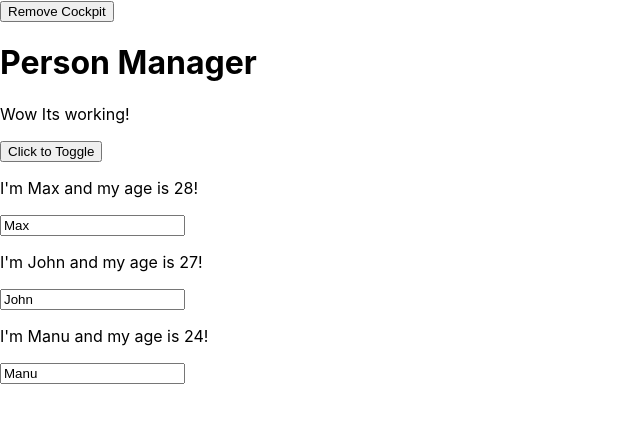
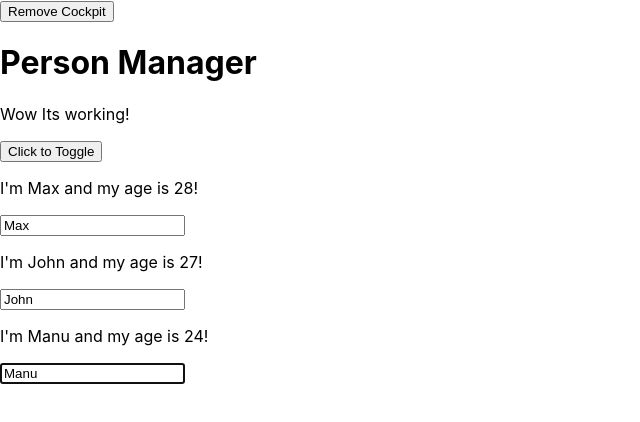
Before and after one commit to sanjeev2106/my-app, a React app: page / in a window 1280 px wide. Both pictures are taken after a click on the button "Click to Toggle". Shown: the top 422 px of the page, without its empty margins (0-640 px from the left). Built offline with nearby package versions, Linux system fonts and the light colour scheme.

Commit message:
Using Refs

```diff
--- a/src/components/Persons/Person/Person.js
+++ b/src/components/Persons/Person/Person.js
@@ -6,6 +6,16 @@
 
 
 class Person extends Component {
+
+    constructor(props){
+        super(props);
+        this.inputElementRef = React.createRef();
+    }
+    componentDidMount(){
+        // this.inputElement.focus();
+        this.inputElementRef.current.focus();
+    }
+
     render(){
         console.log('[Person.js] rendering...');
         // As know, we can return only a single element means we have a root element and others are inside that.
@@ -24,7 +34,13 @@
             <Aux>
             <p key="i1">I'm {this.props.name} and my age is {this.props.age}!</p>
             <p key="i2">{this.props.children}</p>
-            <input key="i3" type="text" onChange={this.props.changed} value={this.props.name}/>
+            <input
+                key="i3"
+                //ref={(inputEl) => {this.inputElement = inputEl}} // Get last input focused or
+                ref={this.inputElementRef}
+                type="text"
+                onChange={this.props.changed}
+                value={this.props.name}/>
             </Aux>
 
         );
--- a/src/containers/App.js
+++ b/src/containers/App.js
@@ -14,7 +14,7 @@
 
   state = {
     persons: [
-      { id:"p1", name:"Max", age:"28" },
+      { id:"p1", name:"Max", age:28 },
       { id:"p2", name:"John", age:27 },
       { id:"p3", name:"Manu", age:24 }
     ],
```
